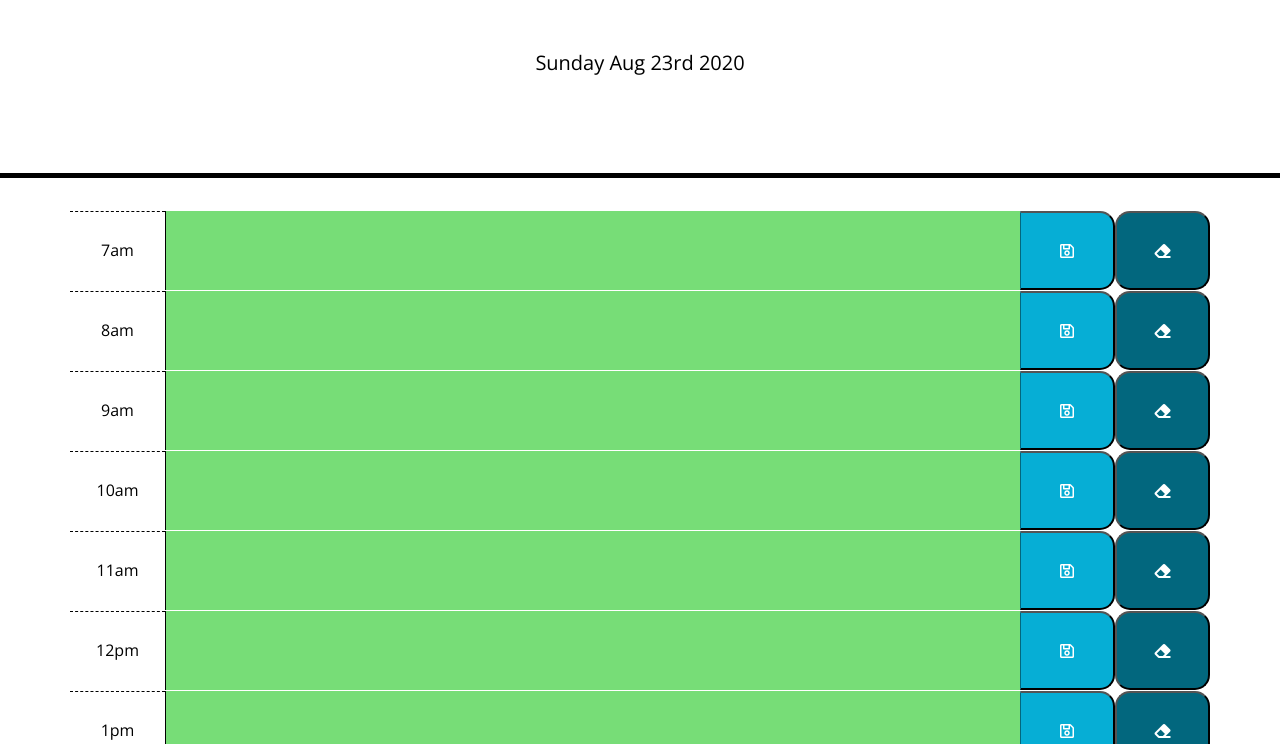
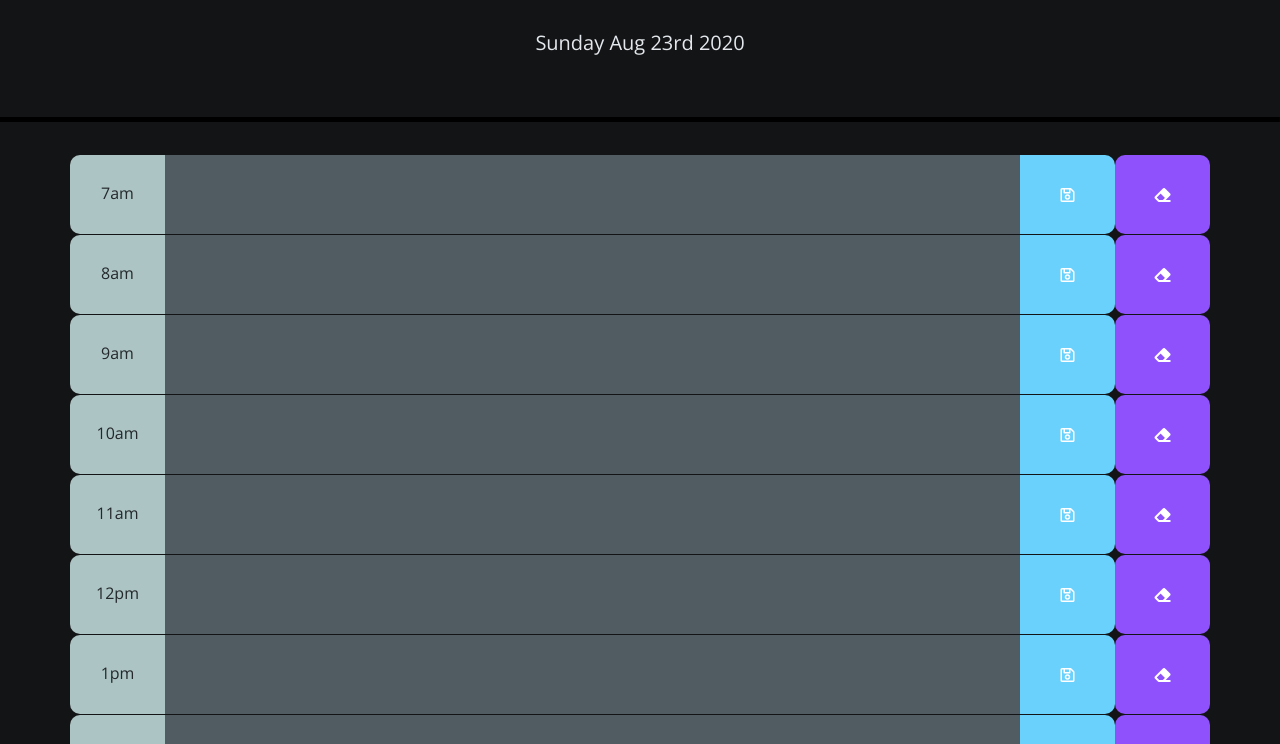
Before and after one commit to ashhunt07/hw-5-planner, a plain HTML site: page index.html in a window 1280 px wide. Shown: the part 201-945 px from the top of the page. Drawn offline with nearby package versions, Linux system fonts and the light colour scheme.

Commit message:
Fixed all functionality issues and started adding styling

```diff
--- a/javascript.js
+++ b/javascript.js
@@ -7,7 +7,7 @@ $(document).ready(function () {
         document.getElementById("currentDay").innerHTML = currentDate;
 
     //Calendar time variables
-    var timeSlots=['7am', '8am', '9am', '10am', '11am', '12pm', '1pm', '2pm', '3pm', '4pm', '5pm', '6pm', '7pm', '8pm', '9pm', '10pm',]
+    var timeSlots=['7am', '8am', '9am', '10am', '11am', '12pm', '1pm', '2pm', '3pm', '4pm', '5pm', '6pm', '7pm', '8pm', '9pm', '10pm']
 
 
     for(var i = 0; i < timeSlots.length; i++) {
@@ -28,6 +28,12 @@ $(document).ready(function () {
         newDiv.attr('class', 'row');
 
         descriptionDiv.attr('class', 'description col-9');
+
+    //needs to go before the divs are performed
+        let value = localStorage.getItem(timeSlots[i]) || "";
+        descriptionDiv.val(value);
+
+
         timeDiv.attr('class', 'hour col-1');
         buttonEl.attr('class', 'saveBtn col-1');
         btnClr.attr('class', 'clearBtn col-1');
@@ -64,17 +70,6 @@ $(document).ready(function () {
 
 
 
-
-    // localstorage,getItem() localStorage.setItem() on button click keyword this
-        //find item in DOM, set the click function and access local storage
-        // Use keyword this
-
-
-        function grabSchedule(){
-            descriptionDiv.val((localStorage.getItem('textarea')));
-
-            // document.getElementsByClassName("description").innerHTML = localStorage.getItem(schedule);
-
         //save button
             buttonEl.click(function(){
             // $(".saveBtn").on("click", function(){
@@ -88,10 +83,9 @@ $(document).ready(function () {
                 var schedule = $(this).parent().find('textarea').val();
                 var timeSch = $(this).parent().attr('data-hour');
                 localStorage.removeItem(timeSch, schedule);
+                $('textarea').val("");
             });
 
-        }
-        grabSchedule();
 
     }
 })
--- a/style.css
+++ b/style.css
@@ -1,4 +1,5 @@
 body {
+  background-color: #121416;
   font-family: 'Open Sans', sans-serif;
   font-size: 16px;
   line-height: 1;
@@ -8,21 +9,24 @@ textarea{
   background: transparent;
   border: none;
   resize: none;
-  color: #000000;
-  border-left: 1px solid black;
+  color: #24282c;
   padding: 1em 1%;
 }
 
 .jumbotron {
   text-align: center;
   background-color: transparent;
-  color: black;
+  color: #e4e7eb;
   border-radius: 0;
   border-bottom: 5px solid black;
 }
 
 .lead{
-  padding: 1em 0;
+  padding: 1em 0 0;
+}
+
+#currentDay{
+  margin-bottom: 0;
 }
 
 .description{
@@ -37,13 +41,14 @@ textarea{
 .row {
   white-space: pre-wrap;
   height: 80px;
-  border-top: 1px solid white;;
+  border-top: 1px solid #121416;
 }
 
 .hour {
-  background-color: #ffffff;
-  color: #000000;
-  border-top: 1px dashed #000000;
+  color: #24282c;
+  border-top-left-radius: 10px;
+  border-bottom-left-radius: 10px;
+  background-color:#adc4c4;
   text-align: center;
   padding: 30px 1% 0;
 }
@@ -54,21 +59,21 @@ textarea{
 }
 
 .present {
-  background-color: #ff6961;
+  background-color: #fcd45c;
   color: white;
 }
 
 .future {
-  background-color: #77dd77;
-  color: white;
+  background-color: #505b62;
+    color: white;
 }
 
 .saveBtn {
-  border-left: 1px solid #02677e;
-  border-top-right-radius: 15px;
-  border-bottom-right-radius: 15px;
-  background-color: #06AED5;
+  border-top-right-radius: 10px;
+  border-bottom-right-radius: 10px;
+  background-color: #6AD1FC;
   color: white;
+  border-style: none;
 }
 
 .saveBtn i:hover {
@@ -76,9 +81,26 @@ textarea{
   transition: all .3s ease-in-out;
 }
 
+.saveBtn:hover{
+  background-color:#5394B0;
+  transition: all .3s ease-in-out;
+}
+
+
 .clearBtn{
-  border-radius: 15px;
-  border-radius: 15px;
-  background-color: #02677e;
+  border-radius: 10px;
+  border-radius: 10px;
+  background-color: #8F51FC;
   color: white;
+  border-style: none;
 }
+
+.clearBtn i:hover {
+  font-size: 20px;
+  transition: all .3s ease-in-out;
+}
+
+.clearBtn:hover{
+  background-color:#5E30B0;
+  transition: all .3s ease-in-out;
+}
```
